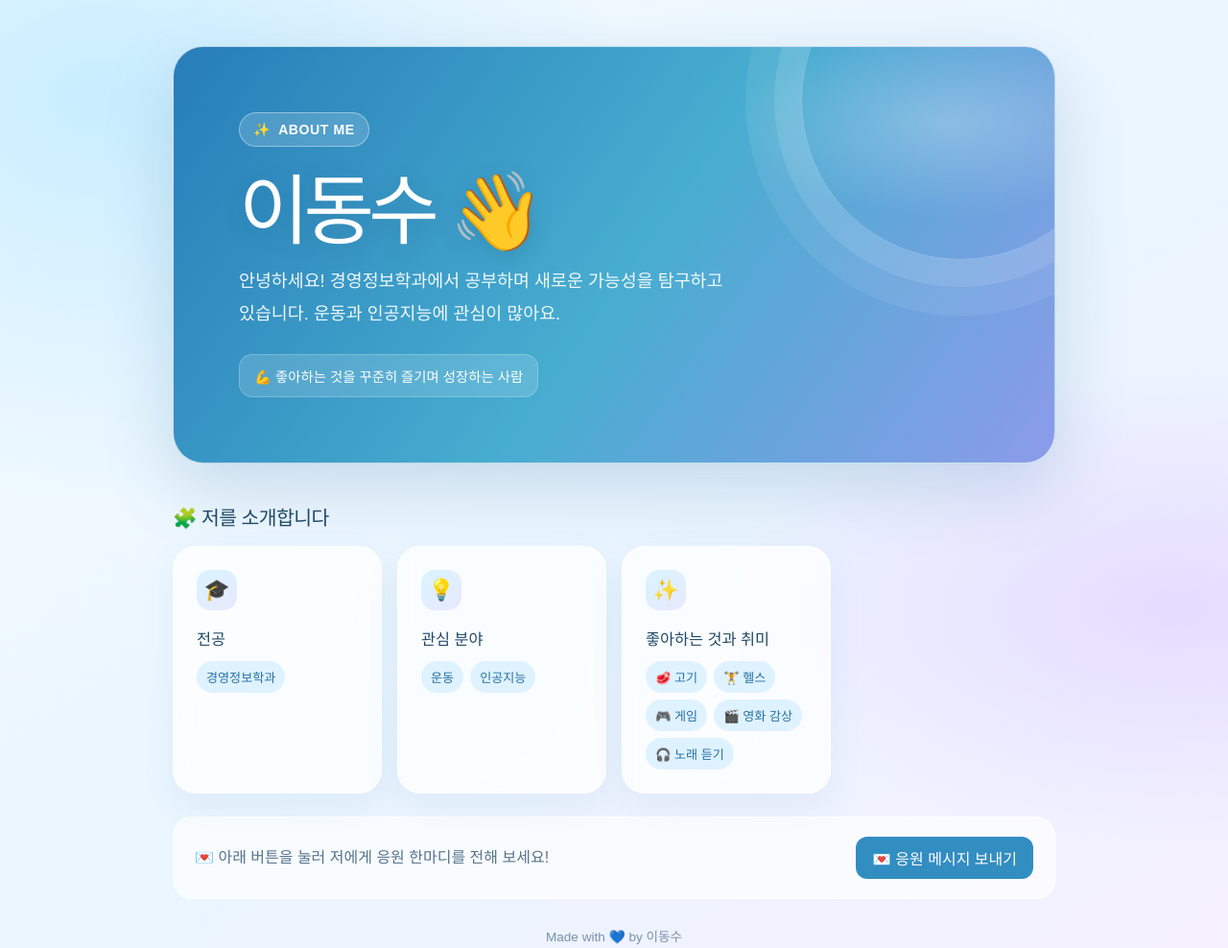
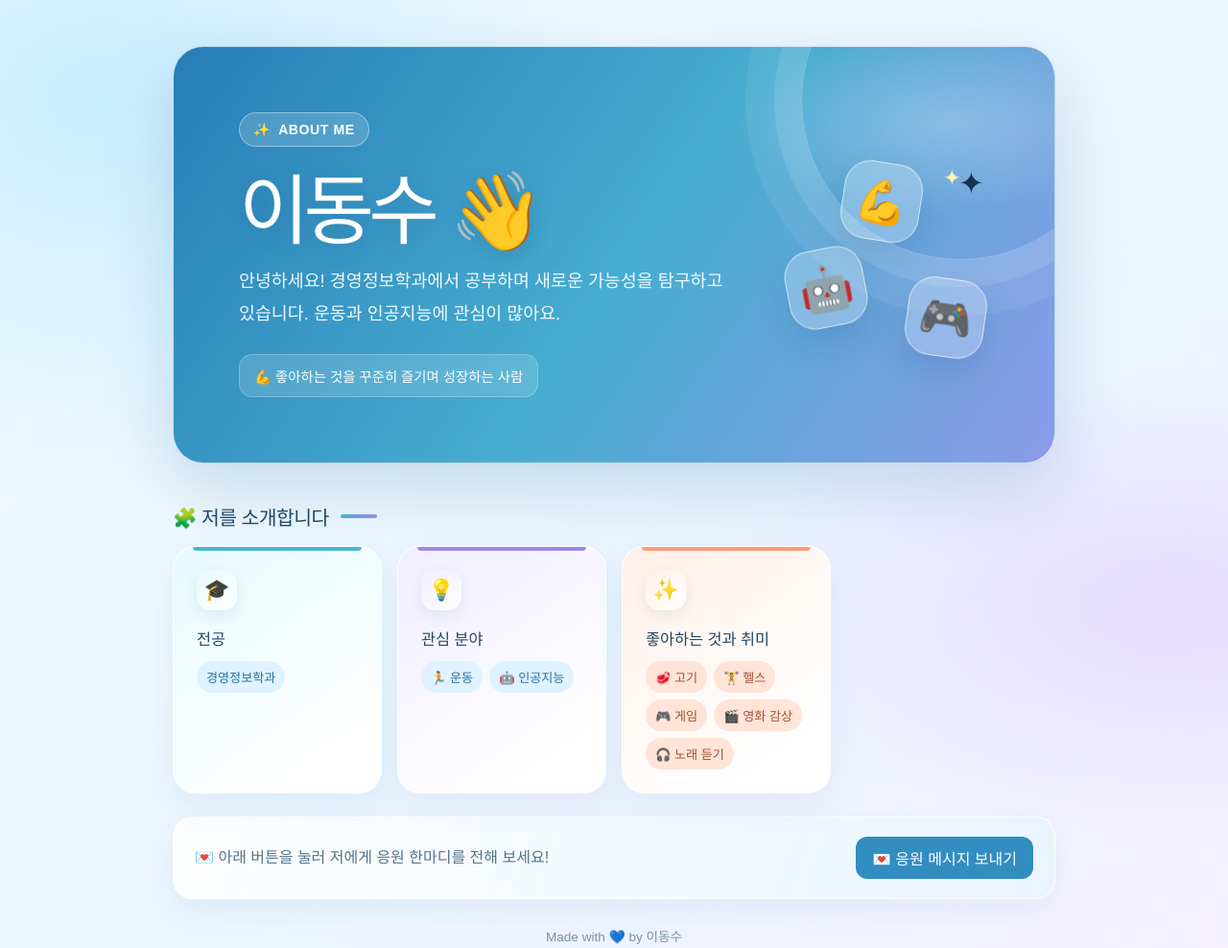
Before and after one commit to dslee1207/week11-mini, a plain HTML site: page index.html in a window 1280 px wide. Shown: the whole page at 96% size. Drawn offline with Linux system fonts and the light colour scheme.

Commit message:
자기소개 페이지를 더 생동감 있게 꾸미기
Co-authored-by: Copilot <223556219+Copilot@users.noreply.github.com>

```diff
--- a/index.html
+++ b/index.html
@@ -77,6 +77,67 @@
       .hero-content {
         position: relative;
         z-index: 1;
+        max-width: 65%;
+      }
+
+      .hero-art {
+        position: absolute;
+        top: 50%;
+        right: 7%;
+        width: 220px;
+        height: 220px;
+        transform: translateY(-50%);
+      }
+
+      .sticker {
+        position: absolute;
+        display: grid;
+        width: 82px;
+        height: 82px;
+        place-items: center;
+        border: 1px solid rgb(255 255 255 / 62%);
+        border-radius: 27px;
+        background: rgb(255 255 255 / 24%);
+        box-shadow: 0 16px 35px rgb(22 66 112 / 16%);
+        font-size: 2.8rem;
+        backdrop-filter: blur(8px);
+        animation: bob 3s ease-in-out infinite;
+      }
+
+      .sticker-strength {
+        top: 14px;
+        left: 63px;
+        transform: rotate(9deg);
+      }
+
+      .sticker-ai {
+        top: 104px;
+        left: 5px;
+        animation-delay: -1s;
+        transform: rotate(-11deg);
+      }
+
+      .sticker-game {
+        right: 8px;
+        bottom: 3px;
+        animation-delay: -2s;
+        transform: rotate(8deg);
+      }
+
+      .art-sparkle {
+        position: absolute;
+        top: 17px;
+        right: 9px;
+        font-size: 2rem;
+        animation: twinkle 1.8s ease-in-out infinite alternate;
+      }
+
+      .art-sparkle-small {
+        right: 33px;
+        bottom: 85px;
+        color: #fff3a8;
+        font-size: 1.4rem;
+        animation-delay: -0.8s;
       }
 
       .eyebrow {
@@ -142,10 +203,22 @@
       }
 
       .section-heading {
+        display: flex;
+        align-items: center;
+        gap: 9px;
         margin: 40px 0 16px;
         color: #204866;
         font-size: 1.28rem;
         letter-spacing: -0.03em;
+      }
+
+      .section-heading::after {
+        width: 38px;
+        height: 4px;
+        margin-left: 3px;
+        border-radius: 999px;
+        background: linear-gradient(90deg, #45b5d4, #a18be8);
+        content: "";
       }
 
       .cards {
@@ -155,17 +228,47 @@
       }
 
       .card {
+        position: relative;
+        overflow: hidden;
         min-height: 188px;
         padding: 24px;
         border: 1px solid rgb(255 255 255 / 95%);
         border-radius: 24px;
-        background: rgb(255 255 255 / 76%);
+        background: linear-gradient(145deg, var(--card-tint), #fff 82%);
         box-shadow: 0 12px 35px rgb(55 117 160 / 8%);
         backdrop-filter: blur(10px);
         animation: rise-in 650ms ease-out both;
         transition:
           transform 180ms ease,
           box-shadow 180ms ease;
+      }
+
+      .card::before {
+        position: absolute;
+        top: 0;
+        right: 20px;
+        left: 20px;
+        height: 4px;
+        border-radius: 0 0 999px 999px;
+        background: var(--card-accent);
+        content: "";
+      }
+
+      .card:nth-child(1) {
+        --card-accent: #45b7d1;
+        --card-tint: #e7faff;
+      }
+
+      .card:nth-child(2) {
+        --card-accent: #9c87e8;
+        --card-tint: #f0edff;
+        animation-delay: 80ms;
+      }
+
+      .card:nth-child(3) {
+        --card-accent: #ff9a79;
+        --card-tint: #fff0e8;
+        animation-delay: 160ms;
       }
 
       .card:hover {
@@ -179,7 +282,8 @@
         height: 42px;
         place-items: center;
         border-radius: 14px;
-        background: linear-gradient(145deg, #d9f3ff, #e8eaff);
+        background: linear-gradient(145deg, var(--card-tint), #fff);
+        box-shadow: 0 5px 14px rgb(43 90 130 / 10%);
         font-size: 1.35rem;
       }
 
@@ -200,6 +304,11 @@
         font-size: 0.82rem;
       }
 
+      .card:nth-child(3) .tag {
+        color: #a44f35;
+        background: #ffe4d7;
+      }
+
       .message-area {
         display: flex;
         flex-wrap: wrap;
@@ -209,7 +318,8 @@
         padding: 20px 22px;
         border: 1px solid rgb(255 255 255 / 90%);
         border-radius: 20px;
-        background: rgb(255 255 255 / 65%);
+        background: linear-gradient(110deg, rgb(255 255 255 / 88%), #e9f4ff);
+        box-shadow: 0 12px 30px rgb(55 117 160 / 7%);
       }
 
       .message-area p {
@@ -265,6 +375,19 @@
           border-radius: 24px;
         }
 
+        .hero-content {
+          max-width: 100%;
+        }
+
+        .hero-art {
+          top: auto;
+          right: -25px;
+          bottom: -34px;
+          transform: scale(0.65);
+          transform-origin: bottom right;
+          opacity: 0.32;
+        }
+
         .cards {
           grid-template-columns: repeat(2, minmax(0, 1fr));
           gap: 12px;
@@ -304,6 +427,29 @@
           transform: translateY(14px);
         }
 
+        @keyframes bob {
+          0%,
+          100% {
+            translate: 0 0;
+          }
+
+          50% {
+            translate: 0 -10px;
+          }
+        }
+
+        @keyframes twinkle {
+          from {
+            opacity: 0.5;
+            scale: 0.8;
+          }
+
+          to {
+            opacity: 1;
+            scale: 1.15;
+          }
+        }
+
         to {
           opacity: 1;
           transform: translateY(0);
@@ -323,6 +469,13 @@
           </p>
           <p class="hero-note">💪 좋아하는 것을 꾸준히 즐기며 성장하는 사람</p>
         </div>
+        <div class="hero-art" aria-hidden="true">
+          <span class="sticker sticker-strength">💪</span>
+          <span class="sticker sticker-ai">🤖</span>
+          <span class="sticker sticker-game">🎮</span>
+          <span class="art-sparkle">✦</span>
+          <span class="art-sparkle art-sparkle-small">✦</span>
+        </div>
       </header>
 
       <main>
@@ -340,8 +493,8 @@
             <span class="card-icon" aria-hidden="true">💡</span>
             <h3 id="interest-title">관심 분야</h3>
             <div class="tags">
-              <span class="tag">운동</span>
-              <span class="tag">인공지능</span>
+              <span class="tag">🏃 운동</span>
+              <span class="tag">🤖 인공지능</span>
             </div>
           </section>
 
```
